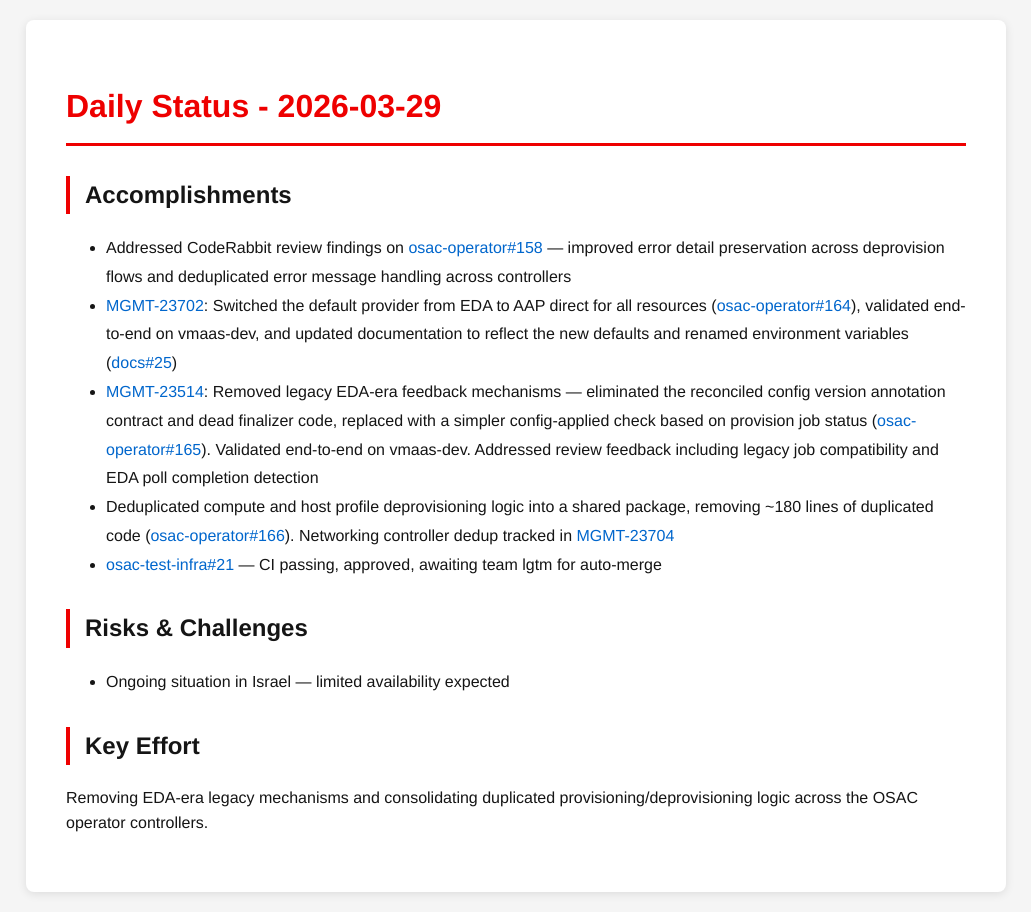
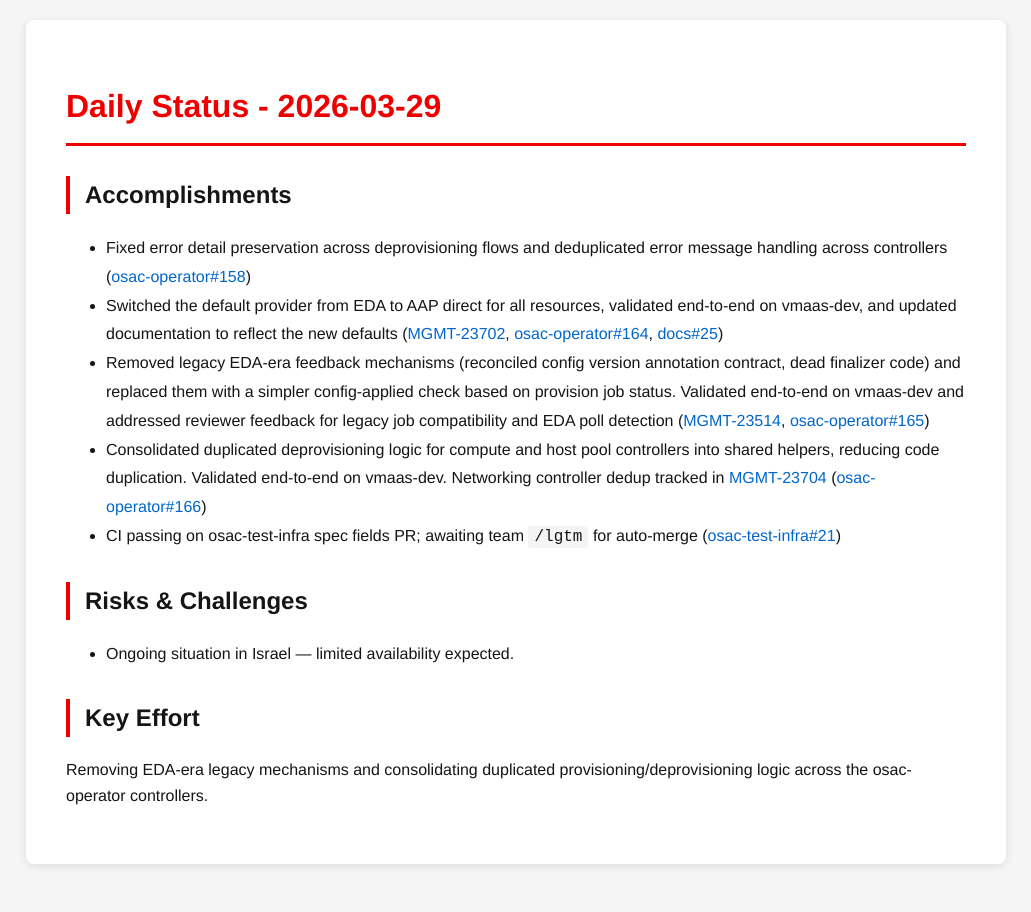
Before and after one commit to tzvatot/daily-status, a Jekyll site: the page built from 2026-03-29.md, in a window 1280 px wide. Shown: the whole page, without its empty margins (124-1155 px from the left). Built offline with Jekyll 4.4.1, drawn with Linux system fonts in a browser that asks for light colours.

Commit message:
Daily status update - 2026-03-29

```diff
--- a/2026-03-29.md
+++ b/2026-03-29.md
@@ -7,14 +7,14 @@ date: 2026-03-29
 # Daily Status - 2026-03-29
 
 ## Accomplishments
-- Addressed CodeRabbit review findings on [osac-operator#158](https://github.com/osac-project/osac-operator/pull/158) — improved error detail preservation across deprovision flows and deduplicated error message handling across controllers
-- [MGMT-23702](https://issues.redhat.com/browse/MGMT-23702): Switched the default provider from EDA to AAP direct for all resources ([osac-operator#164](https://github.com/osac-project/osac-operator/pull/164)), validated end-to-end on vmaas-dev, and updated documentation to reflect the new defaults and renamed environment variables ([docs#25](https://github.com/osac-project/docs/pull/25))
-- [MGMT-23514](https://issues.redhat.com/browse/MGMT-23514): Removed legacy EDA-era feedback mechanisms — eliminated the reconciled config version annotation contract and dead finalizer code, replaced with a simpler config-applied check based on provision job status ([osac-operator#165](https://github.com/osac-project/osac-operator/pull/165)). Validated end-to-end on vmaas-dev. Addressed review feedback including legacy job compatibility and EDA poll completion detection
-- Deduplicated compute and host profile deprovisioning logic into a shared package, removing ~180 lines of duplicated code ([osac-operator#166](https://github.com/osac-project/osac-operator/pull/166)). Networking controller dedup tracked in [MGMT-23704](https://issues.redhat.com/browse/MGMT-23704)
-- [osac-test-infra#21](https://github.com/osac-project/osac-test-infra/pull/21) — CI passing, approved, awaiting team lgtm for auto-merge
+- Fixed error detail preservation across deprovisioning flows and deduplicated error message handling across controllers ([osac-operator#158](https://github.com/osac-project/osac-operator/pull/158))
+- Switched the default provider from EDA to AAP direct for all resources, validated end-to-end on vmaas-dev, and updated documentation to reflect the new defaults ([MGMT-23702](https://issues.redhat.com/browse/MGMT-23702), [osac-operator#164](https://github.com/osac-project/osac-operator/pull/164), [docs#25](https://github.com/osac-project/docs/pull/25))
+- Removed legacy EDA-era feedback mechanisms (reconciled config version annotation contract, dead finalizer code) and replaced them with a simpler config-applied check based on provision job status. Validated end-to-end on vmaas-dev and addressed reviewer feedback for legacy job compatibility and EDA poll detection ([MGMT-23514](https://issues.redhat.com/browse/MGMT-23514), [osac-operator#165](https://github.com/osac-project/osac-operator/pull/165))
+- Consolidated duplicated deprovisioning logic for compute and host pool controllers into shared helpers, reducing code duplication. Validated end-to-end on vmaas-dev. Networking controller dedup tracked in [MGMT-23704](https://issues.redhat.com/browse/MGMT-23704) ([osac-operator#166](https://github.com/osac-project/osac-operator/pull/166))
+- CI passing on osac-test-infra spec fields PR; awaiting team `/lgtm` for auto-merge ([osac-test-infra#21](https://github.com/osac-project/osac-test-infra/pull/21))
 
 ## Risks & Challenges
-- Ongoing situation in Israel — limited availability expected
+- Ongoing situation in Israel — limited availability expected.
 
 ## Key Effort
-Removing EDA-era legacy mechanisms and consolidating duplicated provisioning/deprovisioning logic across the OSAC operator controllers.
+Removing EDA-era legacy mechanisms and consolidating duplicated provisioning/deprovisioning logic across the osac-operator controllers.
```
